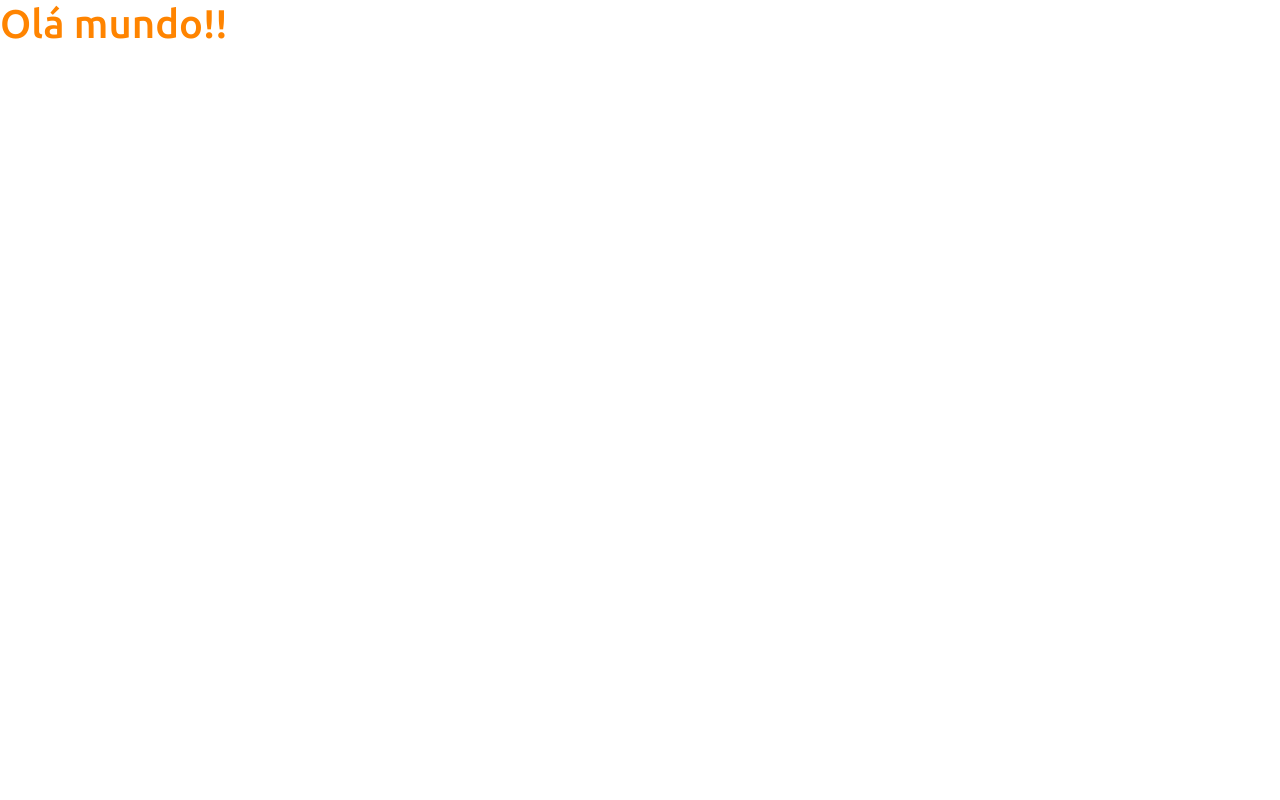
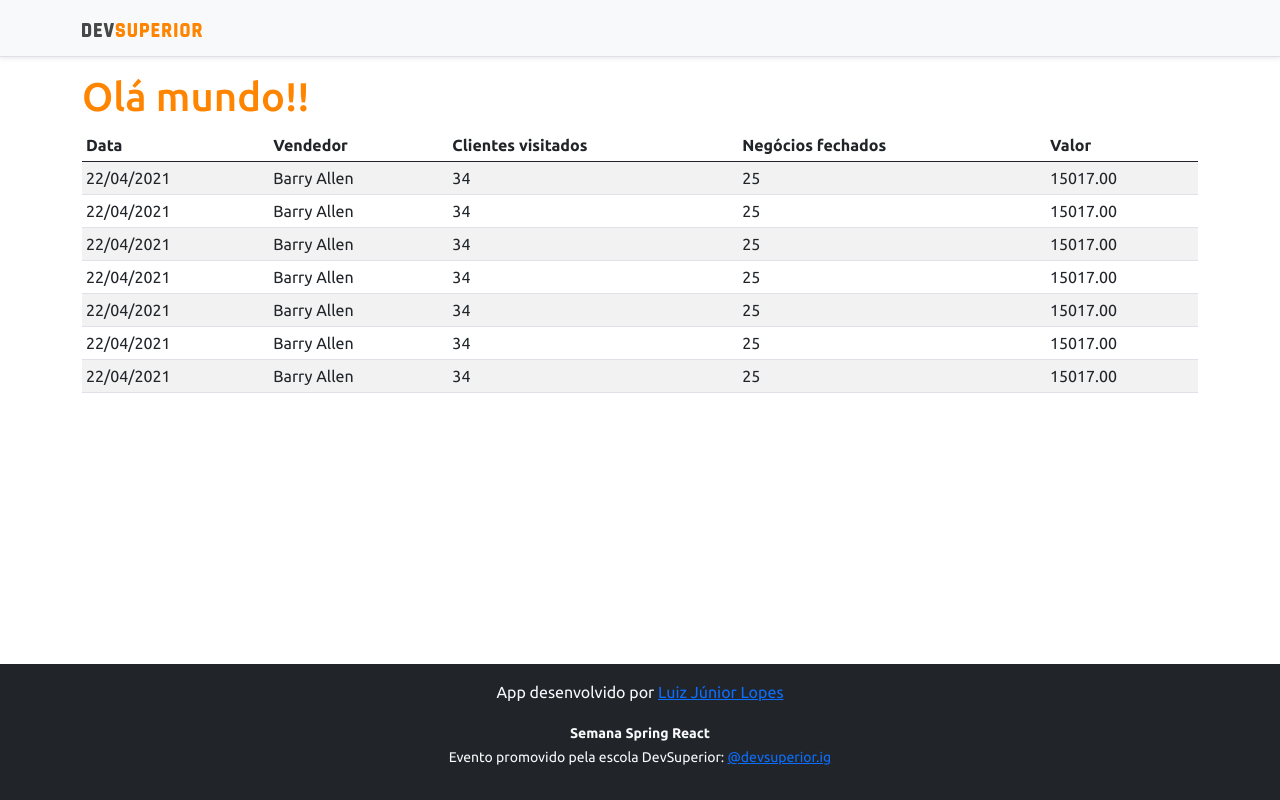
Before and after one commit to luizjrlopes/projeto-sds3, a React (Create React App) app in the folder frontend/: page / in a window 1280 px wide. Built offline with nearby package versions, Linux system fonts and the light colour scheme.

Commit message:
Basic static components

```diff
--- a/frontend/src/App.tsx
+++ b/frontend/src/App.tsx
@@ -1,8 +1,21 @@
+import DataTable from "./components/DataTable";
+import Footer from "./components/Footer";
+import NavBar from "./components/NavBar";
+
+
 function App() {
   return (
-    <div>
-      <h1 className="text-primary">Olá mundo!!</h1>
-    </div>
+    <>
+      <NavBar />
+      <div className="container">
+
+
+        <h1 className="text-primary">Olá mundo!!</h1>
+        <DataTable />
+
+      </div>
+      <Footer />
+    </>
   );
 }
 
--- /dev/null
+++ b/frontend/src/components/DataTable/index.tsx
@@ -0,0 +1,75 @@
+const DataTable = () => {
+    return (
+
+        <div className="table-responsive">
+            <table className="table table-striped table-sm">
+                <thead>
+                    <tr>
+                        <th>Data</th>
+                        <th>Vendedor</th>
+                        <th>Clientes visitados</th>
+                        <th>Negócios fechados</th>
+                        <th>Valor</th>
+                    </tr>
+                </thead>
+                <tbody>
+                    <tr>
+                        <td>22/04/2021</td>
+                        <td>Barry Allen</td>
+                        <td>34</td>
+                        <td>25</td>
+                        <td>15017.00</td>
+                    </tr>
+                    <tr>
+                        <td>22/04/2021</td>
+                        <td>Barry Allen</td>
+                        <td>34</td>
+                        <td>25</td>
+                        <td>15017.00</td>
+                    </tr>
+                    <tr>
+                        <td>22/04/2021</td>
+                        <td>Barry Allen</td>
+                        <td>34</td>
+                        <td>25</td>
+                        <td>15017.00</td>
+                    </tr>
+                    <tr>
+                        <td>22/04/2021</td>
+                        <td>Barry Allen</td>
+                        <td>34</td>
+                        <td>25</td>
+                        <td>15017.00</td>
+                    </tr>
+                    <tr>
+                        <td>22/04/2021</td>
+                        <td>Barry Allen</td>
+                        <td>34</td>
+                        <td>25</td>
+                        <td>15017.00</td>
+                    </tr>
+                    <tr>
+                        <td>22/04/2021</td>
+                        <td>Barry Allen</td>
+                        <td>34</td>
+                        <td>25</td>
+                        <td>15017.00</td>
+                    </tr>
+                    <tr>
+                        <td>22/04/2021</td>
+                        <td>Barry Allen</td>
+                        <td>34</td>
+                        <td>25</td>
+                        <td>15017.00</td>
+                    </tr>
+                </tbody>
+            </table>
+        </div>
+
+
+
+
+    );
+}
+
+export default DataTable;
--- /dev/null
+++ b/frontend/src/components/Footer/index.tsx
@@ -0,0 +1,21 @@
+
+
+
+const Footer = () => {
+    return (
+
+
+
+        <footer className="footer mt-auto py-3 bg-dark">
+            <div className="container">
+                <p className="text-light">App desenvolvido por <a href="https://github.com/fenix26" target="_blank" rel="noreferrer">Luiz Júnior Lopes</a></p>
+                <p className="text-light"><small><strong>Semana Spring React</strong><br />
+      Evento promovido pela escola DevSuperior: <a href="https://instagram.com/devsuperior.ig" target="_blank" rel="noreferrer">@devsuperior.ig</a></small></p>
+            </div>
+        </footer>
+
+
+    );
+}
+
+export default Footer;
--- /dev/null
+++ b/frontend/src/components/NavBar/index.tsx
@@ -0,0 +1,16 @@
+
+import ImgDsDark from './../../assets/img/ds-dark.svg'
+
+const NavBar = () => {
+    return (
+        <div className="d-flex flex-column flex-md-row align-items-center p-3 px-md-4 mb-3 bg-light border-bottom shadow-sm">
+            <div className="container">
+                <nav className="my-2 my-md-0 mr-md-3">
+                    <img src={ImgDsDark} alt="DevSuperior" width="120" />
+                </nav>
+            </div>
+        </div>
+    );
+}
+
+export default NavBar;
```
Also changed, not shown: frontend/src/assets/img/ds-dark.svg (added).
